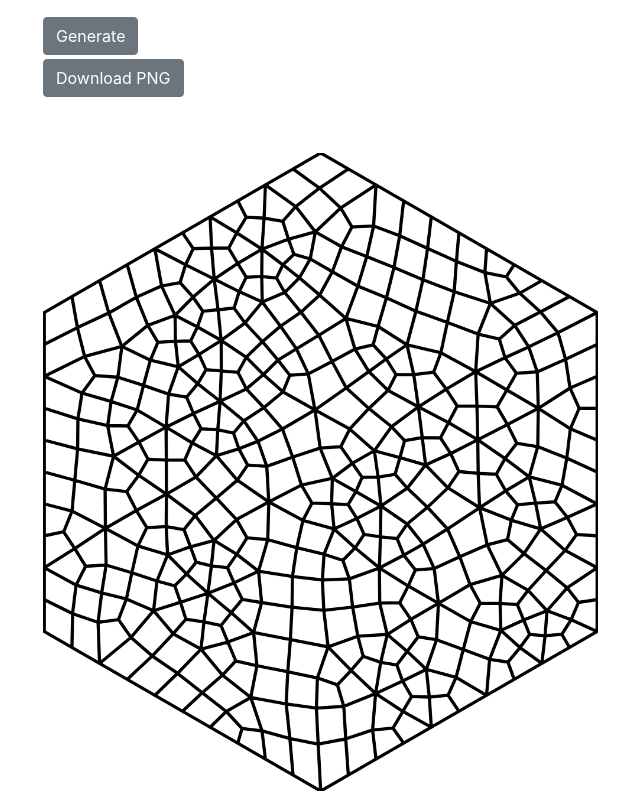
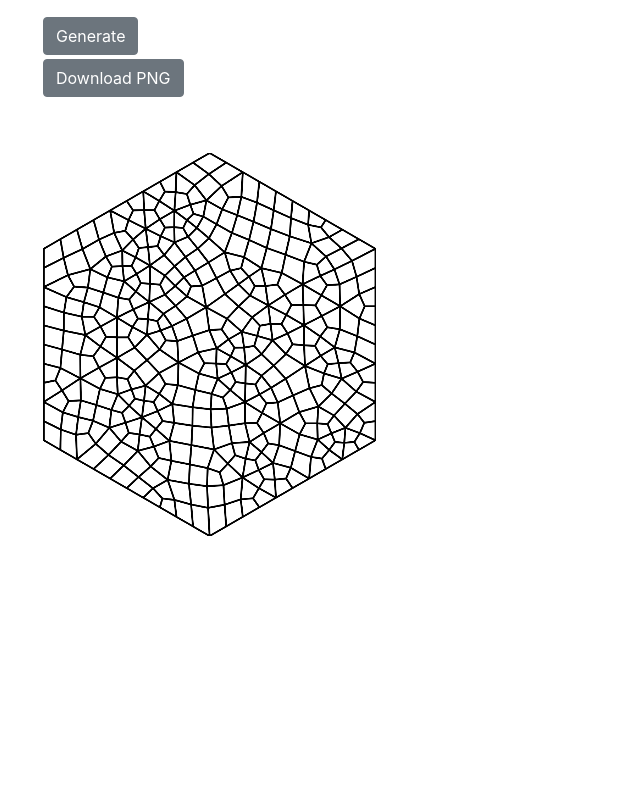
Before and after one commit to Inoshiro90/HexGrid, a plain HTML site: page index.html in a window 1280 px wide. Shown: the part 565-1356 px from the top of the page, without its empty margins (42-682 px from the left). After the commit the page ends 1101 px from the top, so only its background shows below. Drawn offline with nearby package versions, Linux system fonts and the light colour scheme.

Commit message:
Adjusted css for html scroll behavior

```diff
--- a/styles/custom.css
+++ b/styles/custom.css
@@ -15,7 +15,7 @@ canvas {
 	/* box-sizing: border-box; */
 	color: rgb(33, 37, 41);
 	/* display: block; */
-	max-width: 50% !important;
+	max-width: 30% !important;
 	/* max-height: 25% !important; */
 	margin-top: 5%;
 }
@@ -32,3 +32,8 @@ p a {
 	font-weight: bold;
 	text-decoration: none;
 }
+
+html {
+	overflow-y: scroll;
+	scroll-behavior: smooth;
+}
```
